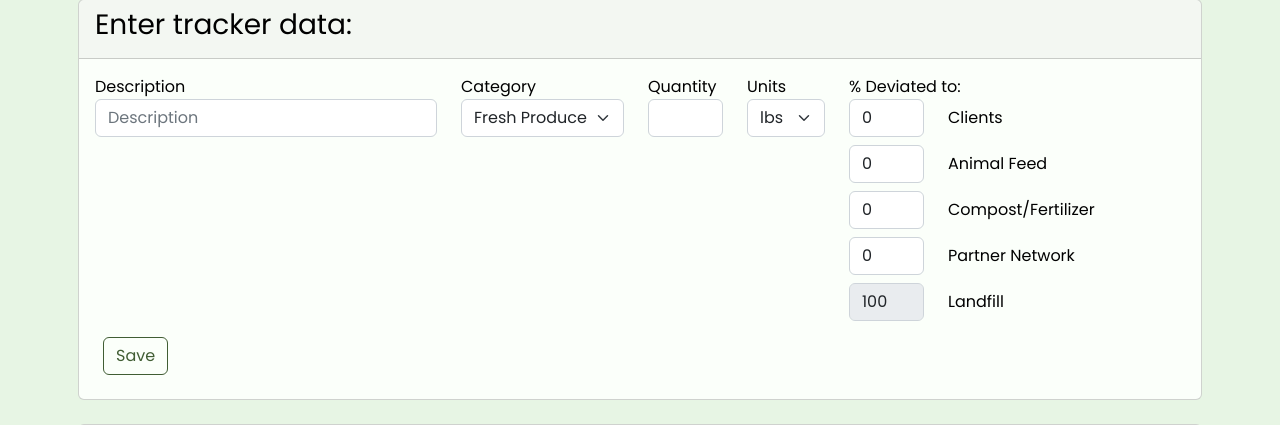
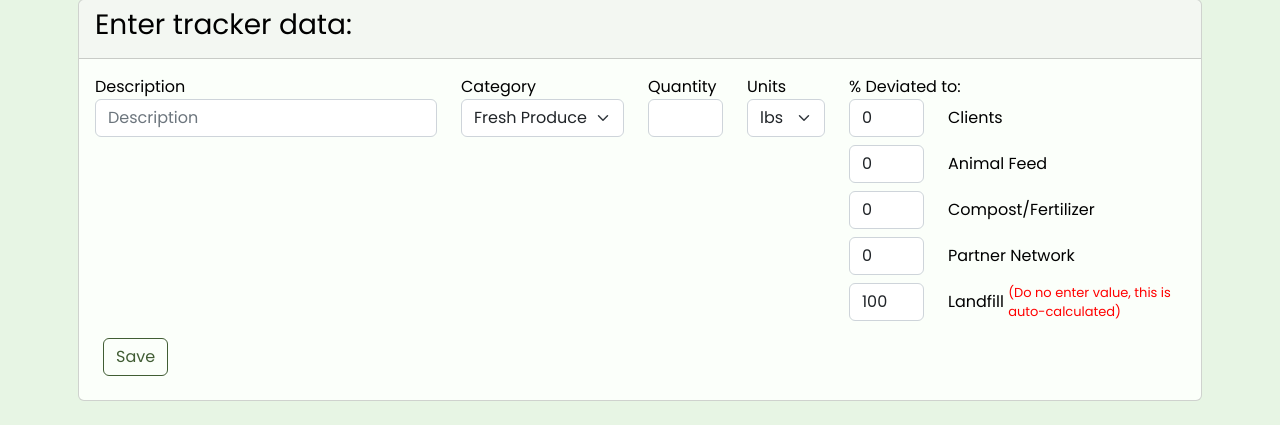
Before and after one commit to Harman-Sahota/Multiple-days-Non-Profits-and-Health-Wellness-Group-B, a Django app: page /postlogin/tracker/ in a window 1280 px wide. Shown: the part 59-484 px from the top of the page. Run offline with Django 4.2, Linux system fonts and the light colour scheme; data that the repository does not hold is empty.

Commit message:
Updated tracker page

```diff
--- a/multi_non/postlogin/static/postlogin/js/tracker.js
+++ b/multi_non/postlogin/static/postlogin/js/tracker.js
@@ -8,5 +8,5 @@ function calculateLandfill(){
   const sum = Number(clients.value) + Number(afeed.value) + Number(compost.value) + Number(partNet.value);
   const diff = 100 - Number(sum);
 
-  landfill.value = diff;
+  landfill.value = Number(diff);
 }
--- a/multi_non/postlogin/templates/postlogin/tracker.html
+++ b/multi_non/postlogin/templates/postlogin/tracker.html
@@ -79,9 +79,9 @@
                             <div class="row pb-2">
                                 <div class="col-auto">
                                     <input type="number" class="form-control" id="landfill" name="landfill"
-                                        style="width: 75px;" value="100" disabled>
+                                        style="width: 75px;" value="100" readonly>
                                 </div>
-                                <div class="col d-flex align-items-center">Landfill</div>
+                                <div class="col d-flex align-items-center">Landfill&nbsp;<span style="color: red; font-size: small;">(Do no enter value, this is auto-calculated)</span></div>
                             </div>
                         </div>
                     </div>
```
